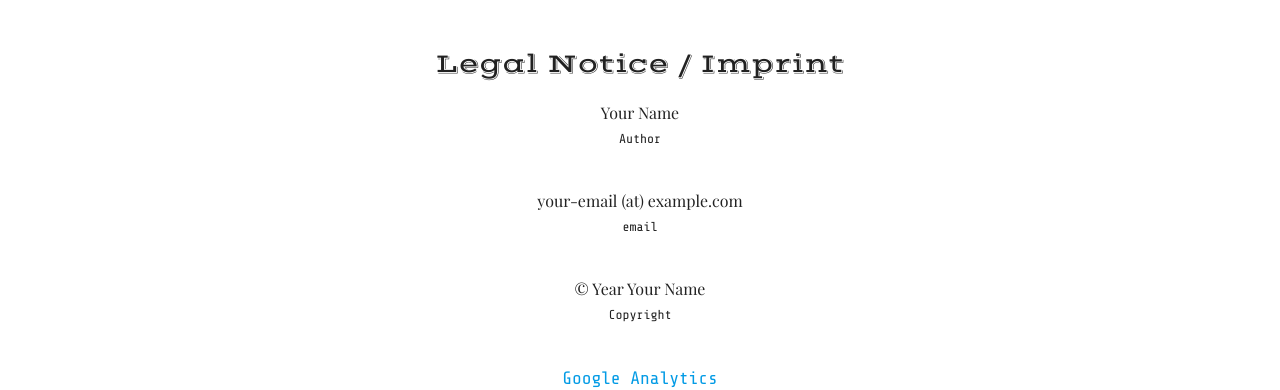
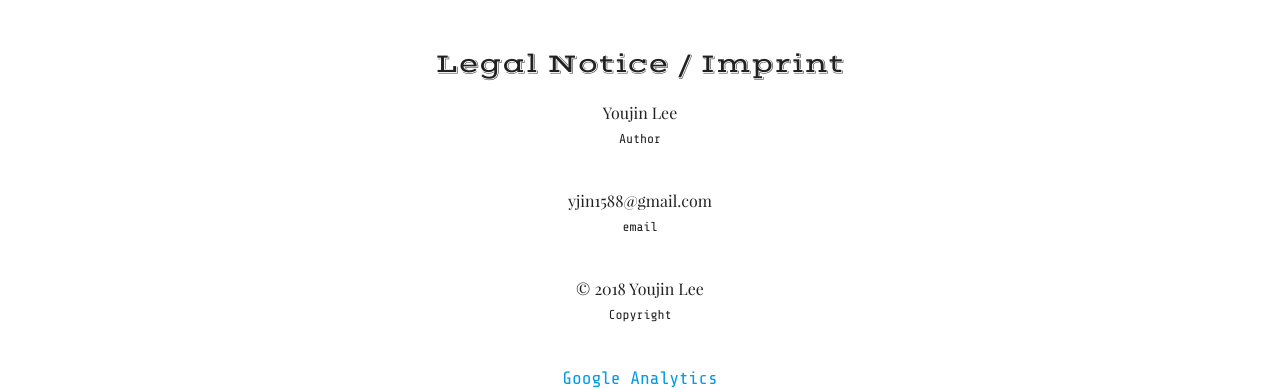
Before and after one commit to yjin1588/yjin1588.github.io, a Jekyll site: the page built from imprint.html, in a window 1280 px wide. Shown: the part 262-652 px from the top of the page. Built offline with Jekyll 4.4.1, drawn with Linux system fonts in a browser that asks for light colours; some web fonts are replaced.

Commit message:
Edit configuration in imprint

```diff
--- a/imprint.html
+++ b/imprint.html
@@ -6,15 +6,15 @@ layout: page
         <span class="my-mini-heading">Legal Notice / Imprint</span><br>
         <ul>
             <li>
-                <p class="my-item" >Your Name<br>
+                <p class="my-item" >Youjin Lee<br>
                     <span class="my-item-sub">Author</span></p>
             </li>
             <li>
-                <p class="my-item">your-email (at) example.com<br>
+                <p class="my-item">yjin1588@gmail.com<br>
                     <span class="my-item-sub">email</span></p>
             </li>
             <li>
-                <p class="my-item">&copy; Year Your Name<br>
+                <p class="my-item">&copy; 2018 Youjin Lee<br>
                     <span class="my-item-sub">Copyright</span></p>
             </li>
             <li>
```
